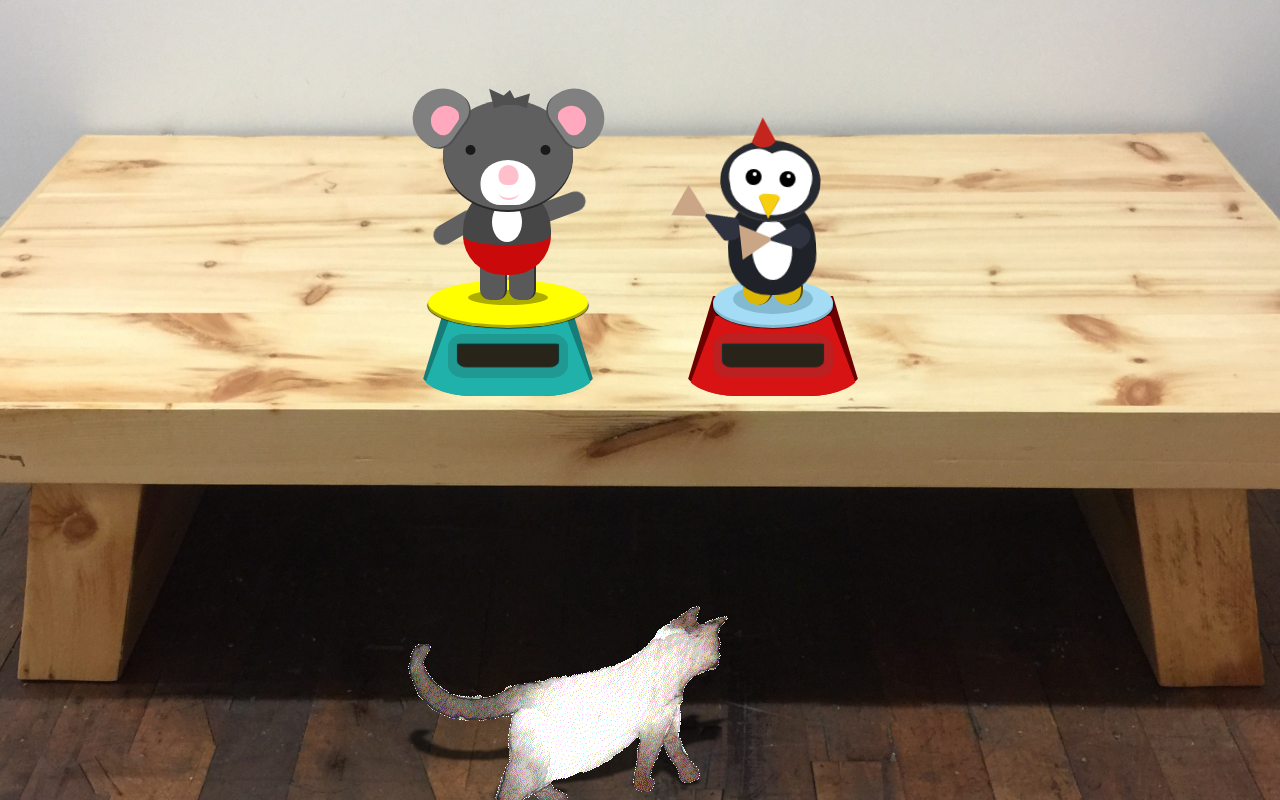
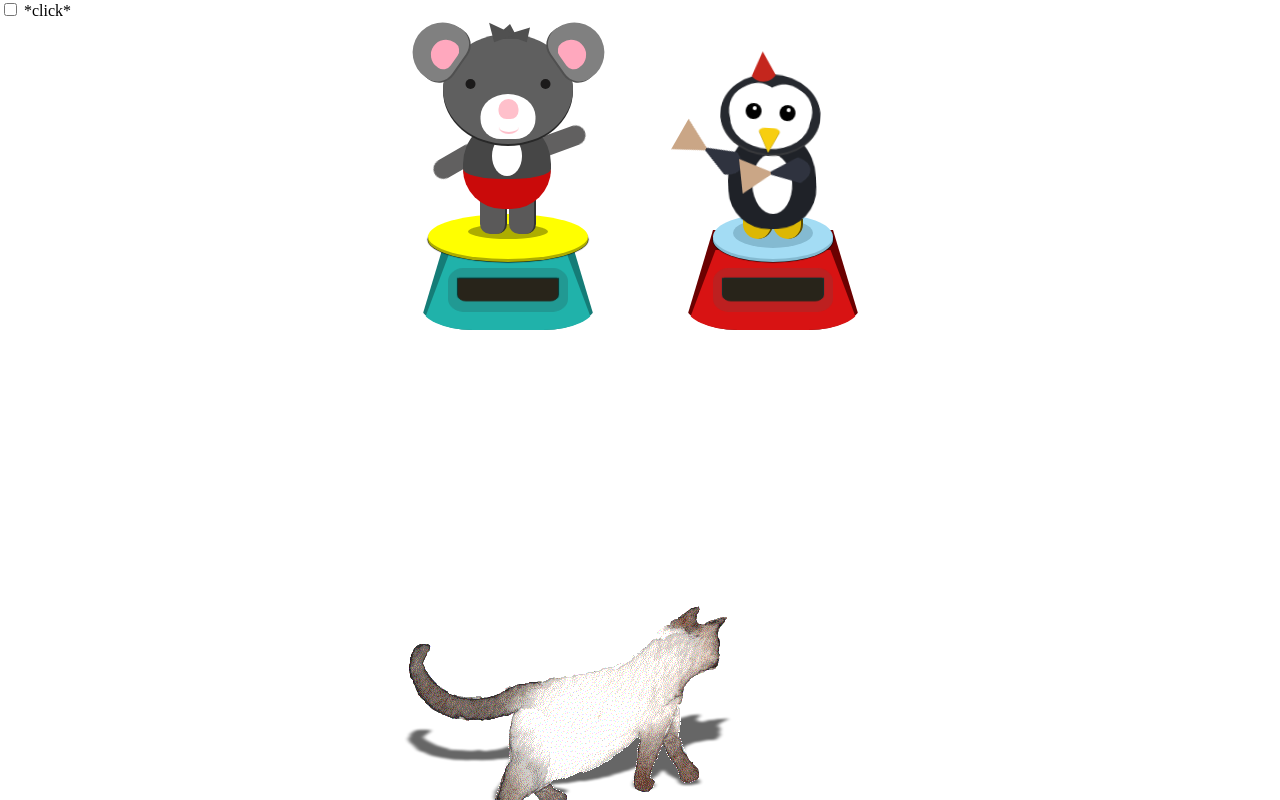
Before and after one commit to kaisermann/s.olar.dance, a plain HTML site: page index.html in a window 1280 px wide. Drawn offline with nearby package versions, Linux system fonts and the light colour scheme.

Commit message:
Update index.html

```diff
--- a/index.html
+++ b/index.html
@@ -4,12 +4,14 @@
         <meta name="viewport" content="width=device-width, initial-scale=1">
         <link rel="stylesheet" type="text/css" href="https://cdnjs.cloudflare.com/ajax/libs/meyer-reset/2.0/reset.min.css"/>
         <link rel="stylesheet" type="text/css" href="styles.css"/>
-        <script src="scripts.js"></script>
     </head>
     <body>
-        <div class="container">
+        <input id="puft" type="checkbox" class="puft">
+        <label for="puft" class="cordinha">
+            <span class="click">*click*</span>
+        </label>
+        <div class="surpresinha">
             <div class="dancers">
-
                 <div class="solar-dancer koala">
                     <div class="dancer">
                         <div class="body">
```
